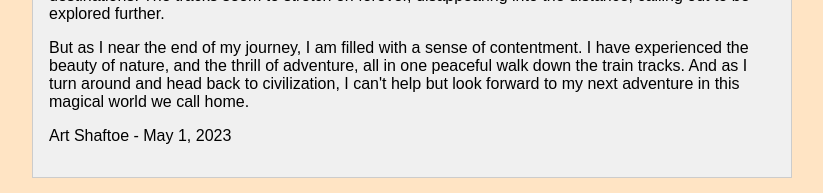
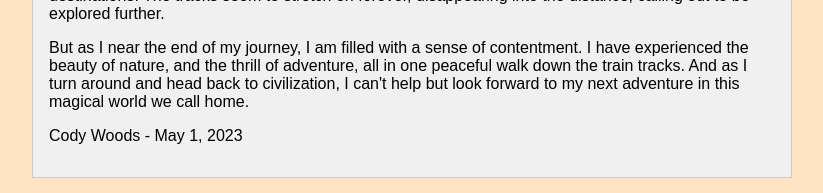
Before and after one commit to codywoods/movewithme-blog, a React (Create React App) app: page / in a window 1280 px wide. Shown: the part 1280-1473 px from the top of the page, without its empty margins (248-1071 px from the left). Built offline with nearby package versions, Linux system fonts and the light colour scheme.

Commit message:
name change commit

```diff
--- a/src/data.js
+++ b/src/data.js
@@ -3,7 +3,7 @@ const data = [
       id: 1,
       image: 'https://images.unsplash.com/photo-1575936123452-b67c3203c357?ixlib=rb-4.0.3&ixid=MnwxMjA3fDB8MHxzZWFyY2h8Mnx8aW1hZ2V8ZW58MHx8MHx8&w=1000&q=80',
       title: 'My First Blog Post',
-      author: 'Art Shaftoe',
+      author: 'Cody Woods',
       content:
         "<p>This is my first attempt using React.js to create a personal blog page. Let's see how this turns out.</p>",
         date: 'April 29, 2023',
@@ -12,7 +12,7 @@ const data = [
       id: 2,
       image: 'https://media.istockphoto.com/id/1322277517/photo/wild-grass-in-the-mountains-at-sunset.jpg?s=612x612&w=0&k=20&c=6mItwwFFGqKNKEAzv0mv6TaxhLN3zSE43bWmFN--J5w=',
       title: "Basking in Nature's Glory: A Sunrise to Remember",
-      author: 'Art Shaftoe',
+      author: 'Cody Woods',
       content:
         "<p>As I lay in the green open field with the sun rising over the distant hills, I am overcome with a sense of peace and tranquility. The warm rays of the sun caress my skin, and I feel the gentle breeze rustling the grass beneath me. It's as if the world has slowed down, and I am the only person left to witness the beauty of this moment.</p><p>As the sun rises higher in the sky, the colors around me come to life. The greens of the grass and trees are more vibrant than ever, and the orange and pink hues of the sunrise create a stunning backdrop to the world around me. The sounds of nature awaken with the sun, and I hear the chirping of birds and the rustling of leaves in the wind.</p><p>The feeling of being completely immersed in nature is indescribable. I am in awe of the beauty that surrounds me, and I feel a deep connection to the earth beneath me. In this moment, I am at one with the universe, and I am reminded of the vastness and complexity of our world.</p><p>As the morning progresses, I am filled with a sense of gratitude. Grateful for this beautiful world we live in, grateful for the opportunity to witness its beauty, and grateful for the chance to share this experience with others. And as I pack up my things and head back to civilization, I carry with me the memory of this peaceful moment, and the hope that others may one day experience the same sense of wonder and awe in the beauty of nature.</p>",
         date: 'April 30, 2023',
@@ -21,7 +21,7 @@ const data = [
       id: 3,
       image: 'https://images.freeimages.com/images/previews/ac9/railway-hdr-1361893.jpg',
       title: 'Tranquility on the Tracks: Finding Peace in the Heart of Nature',
-      author: 'Art Shaftoe',
+      author: 'Cody Woods',
       content:
         "<p>As I walk down the train tracks surrounded by lush green trees and a blue sky overhead, I can't help but feel a sense of peace wash over me. The only sounds I hear are the chirping of birds and the crunching of gravel beneath my feet. It's as if time has stood still in this serene corner of the world.</p><p>As I continue on my journey, I can't help but admire the beauty of nature around me. The leaves on the trees rustle in the gentle breeze, and the sunlight filters through the branches creating a dappled effect on the forest floor. The air is fresh and clean, and I feel rejuvenated with every breath I take.</p><p>Walking down the train tracks also gives me a sense of adventure. I imagine the countless trains that have passed through this very spot over the years, carrying passengers and goods to their destinations. The tracks seem to stretch on forever, disappearing into the distance, calling out to be explored further.</p><p>But as I near the end of my journey, I am filled with a sense of contentment. I have experienced the beauty of nature, and the thrill of adventure, all in one peaceful walk down the train tracks. And as I turn around and head back to civilization, I can't help but look forward to my next adventure in this magical world we call home.</p>",
       date: 'May 1, 2023',
```
